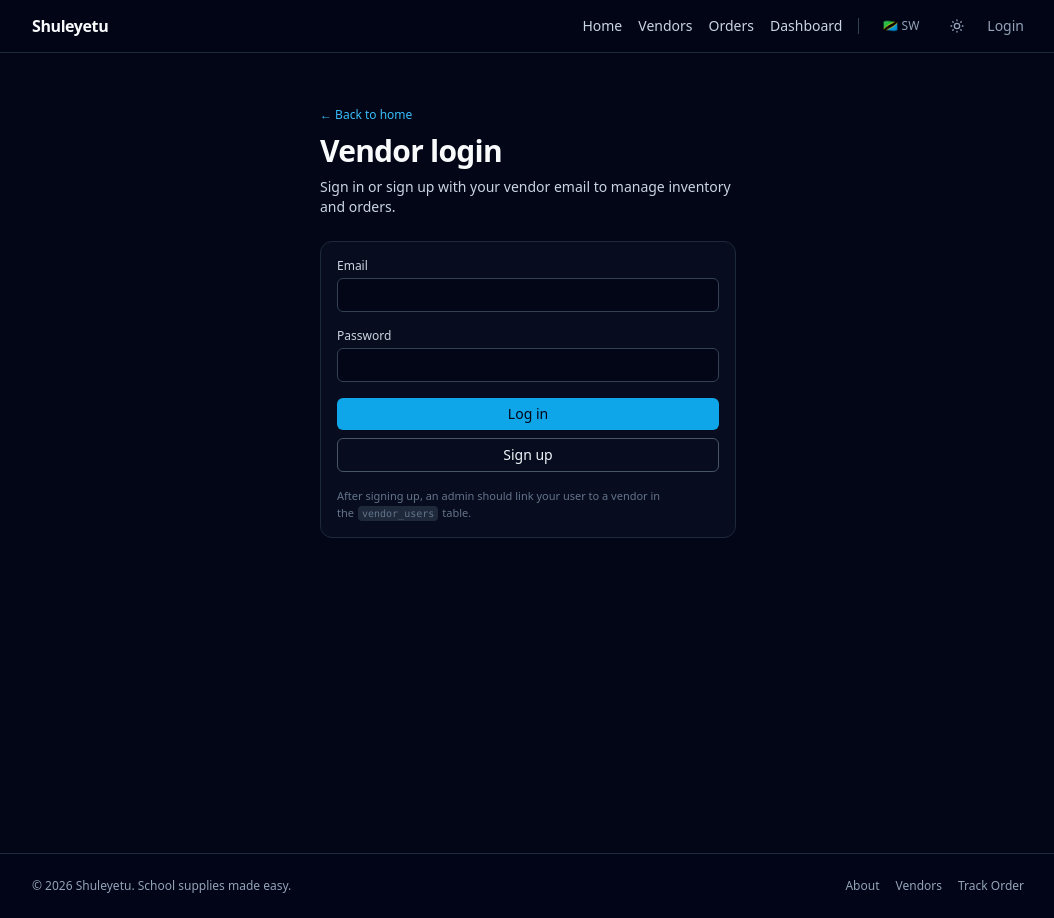
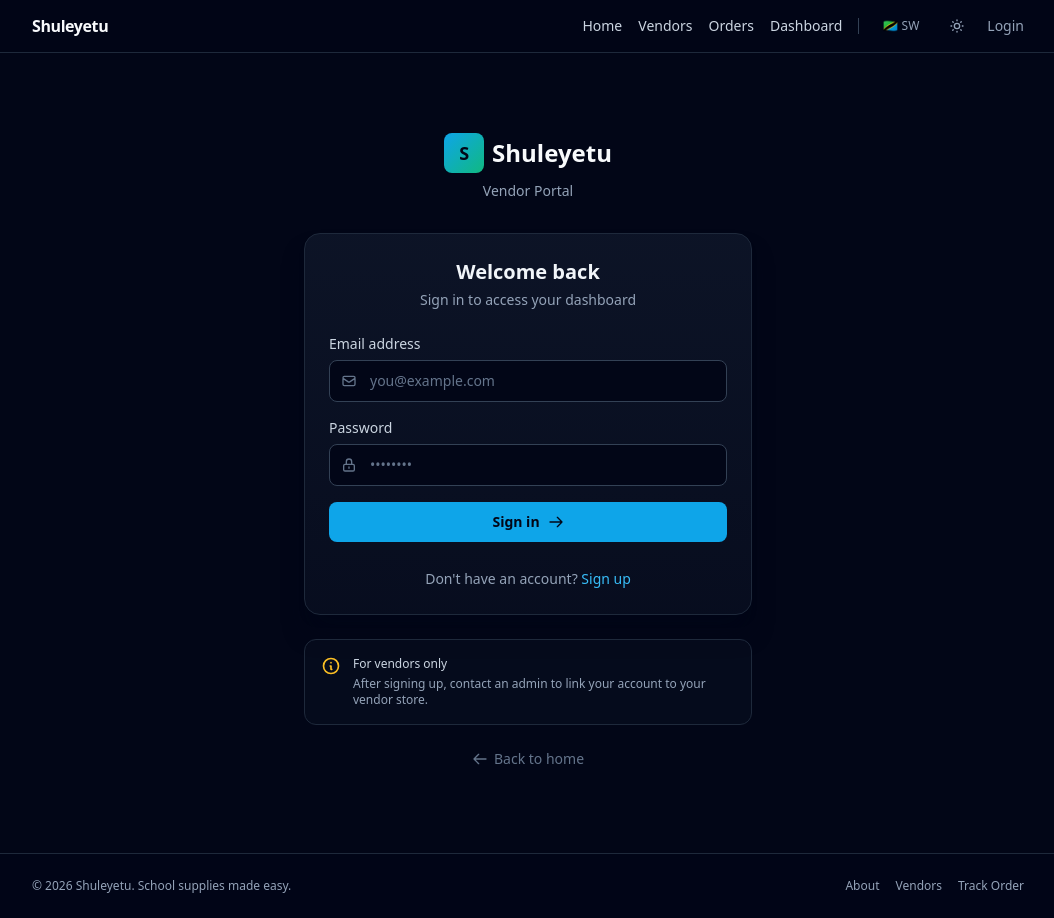
Before and after one commit to mero21675/Shuleyetu, a Next.js app in the folder shuleyetu-web/: page /auth/login in a window 1280 px wide. Shown: the whole page, without its empty margins (112-1166 px from the left). Built offline with nearby package versions, Linux system fonts and the light colour scheme; no server answers.

Commit message:
Redesign login page with modern centered layout, better form inputs, and improved UX

```diff
--- a/shuleyetu-web/src/app/auth/login/page.tsx
+++ b/shuleyetu-web/src/app/auth/login/page.tsx
@@ -10,6 +10,7 @@ export default function LoginPage() {
   const [loading, setLoading] = useState(false);
   const [error, setError] = useState<string | null>(null);
   const [message, setMessage] = useState<string | null>(null);
+  const [isSignUp, setIsSignUp] = useState(false);
 
   const handleAuth = async (event: FormEvent<HTMLFormElement>) => {
     event.preventDefault();
@@ -17,16 +18,13 @@ export default function LoginPage() {
     setMessage(null);
     setLoading(true);
 
-    const form = event.currentTarget;
-    const mode = (new FormData(form).get('mode') as string) || 'login';
-
     try {
       if (!email.trim() || !password.trim()) {
         setError('Please enter email and password.');
         return;
       }
 
-      if (mode === 'signup') {
+      if (isSignUp) {
         const { error } = await supabaseClient.auth.signUp({
           email: email.trim(),
           password: password,
@@ -45,7 +43,10 @@ export default function LoginPage() {
           setError(error.message);
           return;
         }
-        setMessage('Logged in successfully. You can now access the dashboard.');
+        setMessage('Logged in successfully. Redirecting to dashboard...');
+        setTimeout(() => {
+          window.location.href = '/dashboard';
+        }, 1500);
       }
     } catch (err) {
       console.error('Auth error', err);
@@ -56,97 +57,170 @@ export default function LoginPage() {
   };
 
   return (
-    <main className="mx-auto flex min-h-screen max-w-md flex-col gap-6 px-4 py-12">
-      <header className="space-y-2">
-        <Link
-          href="/"
-          className="text-xs font-medium text-sky-400 hover:text-sky-300"
-        >
-          ← Back to home
+    <main className="flex min-h-screen items-center justify-center px-4 py-12">
+      <div className="w-full max-w-md">
+        {/* Logo/Brand */}
+        <div className="mb-8 text-center">
+          <Link href="/" className="inline-flex items-center gap-2 text-2xl font-bold text-slate-50">
+            <div className="flex h-10 w-10 items-center justify-center rounded-lg bg-gradient-to-br from-sky-500 to-emerald-500 text-lg font-bold text-slate-950">
+              S
+            </div>
+            Shuleyetu
           </Link>
-        <h1 className="text-2xl font-semibold tracking-tight md:text-3xl">
-          Vendor login
+          <p className="mt-2 text-sm text-slate-400">
+            Vendor Portal
+          </p>
+        </div>
+
+        {/* Auth Card */}
+        <div className="rounded-2xl border border-slate-800 bg-gradient-to-b from-slate-900/80 to-slate-900/40 p-6 shadow-xl shadow-slate-950/50">
+          <div className="mb-6 text-center">
+            <h1 className="text-xl font-semibold text-slate-100">
+              {isSignUp ? 'Create your account' : 'Welcome back'}
             </h1>
-        <p className="text-sm text-slate-300">
-          Sign in or sign up with your vendor email to manage inventory and orders.
+            <p className="mt-1 text-sm text-slate-400">
+              {isSignUp
+                ? 'Sign up to manage your vendor store'
+                : 'Sign in to access your dashboard'}
             </p>
-      </header>
+          </div>
 
-      <form
-        onSubmit={handleAuth}
-        className="space-y-4 rounded-xl border border-slate-800 bg-slate-900/40 p-4"
-      >
-        <div className="space-y-1 text-sm">
-          <label className="block text-xs font-medium text-slate-300" htmlFor="email">
-            Email
+          <form onSubmit={handleAuth} className="space-y-4">
+            <div className="space-y-1.5">
+              <label className="block text-sm font-medium text-slate-300" htmlFor="email">
+                Email address
               </label>
+              <div className="relative">
+                <div className="pointer-events-none absolute inset-y-0 left-0 flex items-center pl-3 text-slate-500">
+                  <svg className="h-4 w-4" fill="none" viewBox="0 0 24 24" stroke="currentColor" strokeWidth="2">
+                    <path strokeLinecap="round" strokeLinejoin="round" d="M3 8l7.89 5.26a2 2 0 002.22 0L21 8M5 19h14a2 2 0 002-2V7a2 2 0 00-2-2H5a2 2 0 00-2 2v10a2 2 0 002 2z" />
+                  </svg>
+                </div>
                 <input
                   id="email"
                   type="email"
                   value={email}
                   onChange={(event) => setEmail(event.target.value)}
-            className="w-full rounded-md border border-slate-700 bg-slate-950 px-2 py-1.5 text-sm text-slate-50 outline-none focus:border-sky-500"
+                  placeholder="you@example.com"
+                  className="w-full rounded-lg border border-slate-700 bg-slate-950 py-2.5 pl-10 pr-4 text-sm text-slate-50 placeholder-slate-500 outline-none transition-colors focus:border-sky-500 focus:ring-1 focus:ring-sky-500/20"
                   autoComplete="email"
                 />
               </div>
+            </div>
 
-        <div className="space-y-1 text-sm">
-          <label
-            className="block text-xs font-medium text-slate-300"
-            htmlFor="password"
-          >
+            <div className="space-y-1.5">
+              <label className="block text-sm font-medium text-slate-300" htmlFor="password">
                 Password
               </label>
+              <div className="relative">
+                <div className="pointer-events-none absolute inset-y-0 left-0 flex items-center pl-3 text-slate-500">
+                  <svg className="h-4 w-4" fill="none" viewBox="0 0 24 24" stroke="currentColor" strokeWidth="2">
+                    <path strokeLinecap="round" strokeLinejoin="round" d="M12 15v2m-6 4h12a2 2 0 002-2v-6a2 2 0 00-2-2H6a2 2 0 00-2 2v6a2 2 0 002 2zm10-10V7a4 4 0 00-8 0v4h8z" />
+                  </svg>
+                </div>
                 <input
                   id="password"
                   type="password"
                   value={password}
                   onChange={(event) => setPassword(event.target.value)}
-            className="w-full rounded-md border border-slate-700 bg-slate-950 px-2 py-1.5 text-sm text-slate-50 outline-none focus:border-sky-500"
-            autoComplete="current-password"
+                  placeholder="••••••••"
+                  className="w-full rounded-lg border border-slate-700 bg-slate-950 py-2.5 pl-10 pr-4 text-sm text-slate-50 placeholder-slate-500 outline-none transition-colors focus:border-sky-500 focus:ring-1 focus:ring-sky-500/20"
+                  autoComplete={isSignUp ? 'new-password' : 'current-password'}
                 />
+              </div>
             </div>
 
             {error && (
-          <p className="rounded-lg border border-red-500/40 bg-red-950/40 p-3 text-xs text-red-100">
-            {error}
-          </p>
-        )}
-        {message && (
-          <p className="rounded-lg border border-emerald-500/40 bg-emerald-950/40 p-3 text-xs text-emerald-100">
-            {message}
-          </p>
+              <div className="flex items-start gap-3 rounded-lg border border-red-500/30 bg-red-950/30 p-3">
+                <svg className="h-5 w-5 flex-shrink-0 text-red-400" fill="none" viewBox="0 0 24 24" stroke="currentColor" strokeWidth="2">
+                  <path strokeLinecap="round" strokeLinejoin="round" d="M12 8v4m0 4h.01M21 12a9 9 0 11-18 0 9 9 0 0118 0z" />
+                </svg>
+                <p className="text-sm text-red-200">{error}</p>
+              </div>
             )}
 
-        <div className="flex flex-col gap-2 text-sm">
+            {message && (
+              <div className="flex items-start gap-3 rounded-lg border border-emerald-500/30 bg-emerald-950/30 p-3">
+                <svg className="h-5 w-5 flex-shrink-0 text-emerald-400" fill="none" viewBox="0 0 24 24" stroke="currentColor" strokeWidth="2">
+                  <path strokeLinecap="round" strokeLinejoin="round" d="M9 12l2 2 4-4m6 2a9 9 0 11-18 0 9 9 0 0118 0z" />
+                </svg>
+                <p className="text-sm text-emerald-200">{message}</p>
+              </div>
+            )}
+
             <button
               type="submit"
-            name="mode"
-            value="login"
               disabled={loading}
-            className="inline-flex items-center justify-center rounded-md bg-sky-500 px-3 py-1.5 text-sm font-medium text-slate-950 hover:bg-sky-400 disabled:cursor-not-allowed disabled:bg-slate-700"
+              className="flex w-full items-center justify-center gap-2 rounded-lg bg-sky-500 px-4 py-2.5 text-sm font-semibold text-slate-950 transition-colors hover:bg-sky-400 disabled:cursor-not-allowed disabled:bg-slate-700 disabled:text-slate-400"
             >
-            {loading ? 'Working…' : 'Log in'}
+              {loading ? (
+                <>
+                  <svg className="h-4 w-4 animate-spin" fill="none" viewBox="0 0 24 24">
+                    <circle className="opacity-25" cx="12" cy="12" r="10" stroke="currentColor" strokeWidth="4" />
+                    <path className="opacity-75" fill="currentColor" d="M4 12a8 8 0 018-8V0C5.373 0 0 5.373 0 12h4zm2 5.291A7.962 7.962 0 014 12H0c0 3.042 1.135 5.824 3 7.938l3-2.647z" />
+                  </svg>
+                  {isSignUp ? 'Creating account...' : 'Signing in...'}
+                </>
+              ) : (
+                <>
+                  {isSignUp ? 'Create account' : 'Sign in'}
+                  <svg className="h-4 w-4" fill="none" viewBox="0 0 24 24" stroke="currentColor" strokeWidth="2">
+                    <path strokeLinecap="round" strokeLinejoin="round" d="M14 5l7 7m0 0l-7 7m7-7H3" />
+                  </svg>
+                </>
+              )}
             </button>
+          </form>
+
+          <div className="mt-6 text-center">
             <button
-            type="submit"
-            name="mode"
-            value="signup"
-            disabled={loading}
-            className="inline-flex items-center justify-center rounded-md border border-slate-600 px-3 py-1.5 text-sm font-medium text-slate-100 hover:border-sky-500 hover:text-sky-300 disabled:cursor-not-allowed disabled:opacity-60"
+              type="button"
+              onClick={() => {
+                setIsSignUp(!isSignUp);
+                setError(null);
+                setMessage(null);
+              }}
+              className="text-sm text-slate-400 hover:text-sky-400 transition-colors"
             >
-            {loading ? 'Working…' : 'Sign up'}
+              {isSignUp ? (
+                <>Already have an account? <span className="font-medium text-sky-400">Sign in</span></>
+              ) : (
+                <>Don&apos;t have an account? <span className="font-medium text-sky-400">Sign up</span></>
+              )}
             </button>
           </div>
+        </div>
 
-        <p className="text-[11px] text-slate-500">
-          After signing up, an admin should link your user to a vendor in the
-          <code className="mx-1 rounded bg-slate-800 px-1 py-0.5 text-[10px]">
-            vendor_users
-          </code>
-          table.
+        {/* Info Box */}
+        <div className="mt-6 rounded-xl border border-slate-800 bg-slate-900/30 p-4">
+          <div className="flex gap-3">
+            <div className="flex-shrink-0 text-amber-400">
+              <svg className="h-5 w-5" fill="none" viewBox="0 0 24 24" stroke="currentColor" strokeWidth="2">
+                <path strokeLinecap="round" strokeLinejoin="round" d="M13 16h-1v-4h-1m1-4h.01M21 12a9 9 0 11-18 0 9 9 0 0118 0z" />
+              </svg>
+            </div>
+            <div className="text-xs text-slate-400">
+              <p className="font-medium text-slate-300">For vendors only</p>
+              <p className="mt-1">
+                After signing up, contact an admin to link your account to your vendor store.
               </p>
-      </form>
+            </div>
+          </div>
+        </div>
+
+        {/* Back Link */}
+        <div className="mt-6 text-center">
+          <Link
+            href="/"
+            className="inline-flex items-center gap-1.5 text-sm text-slate-500 hover:text-sky-400 transition-colors"
+          >
+            <svg className="h-4 w-4" fill="none" viewBox="0 0 24 24" stroke="currentColor" strokeWidth="2">
+              <path strokeLinecap="round" strokeLinejoin="round" d="M10 19l-7-7m0 0l7-7m-7 7h18" />
+            </svg>
+            Back to home
+          </Link>
+        </div>
+      </div>
     </main>
   );
 }
```
Lines whose indentation alone changed are shown as unchanged.
